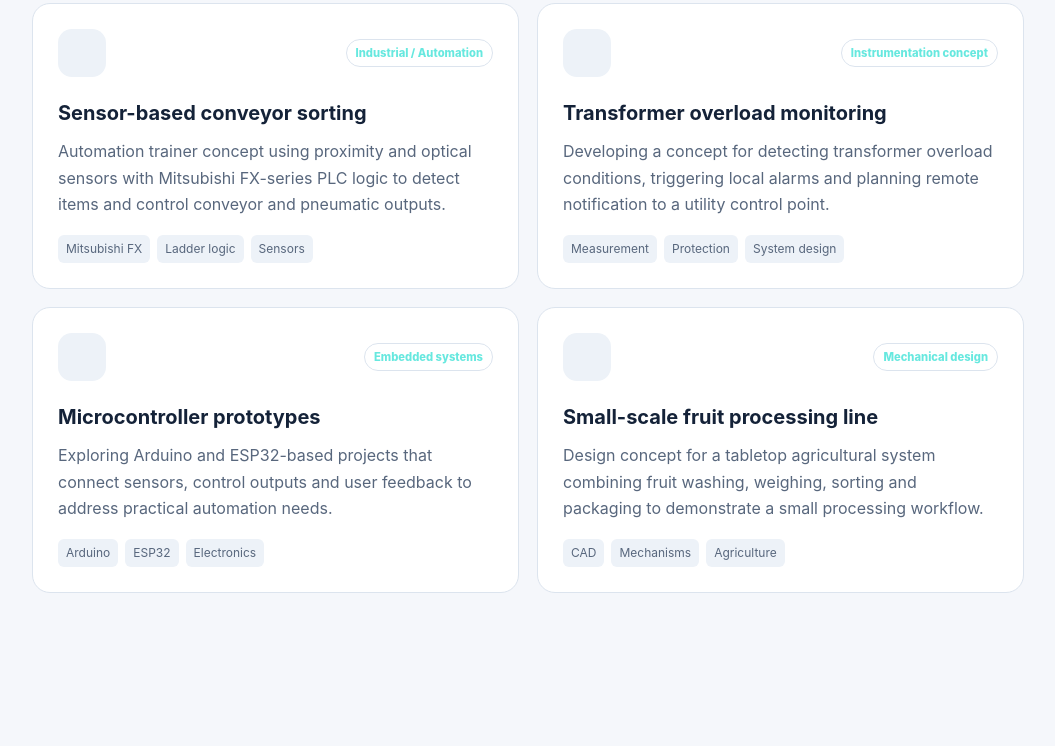
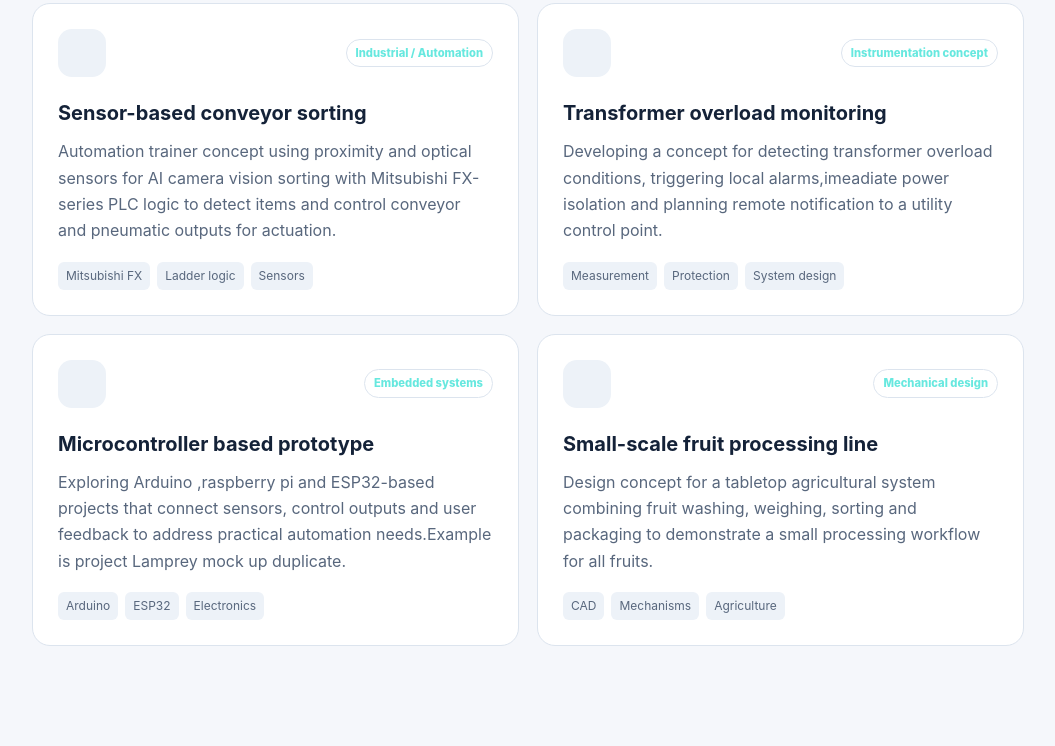
Before and after one commit to ramses9069/MUSILA-ARNOLD.github.io, a plain HTML site: page index.html in a window 1280 px wide. Shown: the part 1838-2584 px from the top of the page, without its empty margins (112-1167 px from the left). Drawn offline with Linux system fonts and the light colour scheme.

Commit message:
Update index.html

```diff
--- a/index.html
+++ b/index.html
@@ -119,7 +119,7 @@
   </header>
   <main>
     <section class="content reveal" id="about">
-      <div class="section-head"><div class="kicker">01 / About</div><h2>Engineering ideas into working systems.</h2><p class="lead">I am building my skills through technical study, hands-on experimentation and project documentation. I am interested in engineering roles and industrial attachment opportunities where I can learn, contribute and improve real systems.</p></div>
+      <div class="section-head"><div class="kicker">01 / About</div><h2>Engineering ideas into working systems.</h2><p class="lead">I am building my skills through technical study, hands-on experimentation and project documentation. I  and industrial attachment opportunities where I can learn, contribute and improve real systems.</p></div>
       <div class="about-grid">
         <article class="panel"><h3>What I focus on</h3><p class="lead">Connecting mechanical components, electrical circuits, sensors and control logic to solve practical problems. I value safe design, testing, troubleshooting and clear technical documentation.</p><div class="facts"><div class="fact"><strong>Automation</strong><span>PLC logic and sensors</span></div><div class="fact"><strong>Design</strong><span>CAD and prototyping</span></div><div class="fact"><strong>Electronics</strong><span>Microcontrollers and circuits</span></div><div class="fact"><strong>Maintenance</strong><span>Fault-finding principles</span></div></div></article>
         <article class="panel" id="skills"><h3>Technical toolkit</h3><p class="lead">Tools and areas I study or practise. Individual project pages should explain my exact contribution and experience level.</p><div class="skills"><span class="chip">Mitsubishi FX PLC</span><span class="chip">Ladder Logic</span><span class="chip">Arduino</span><span class="chip">ESP32</span><span class="chip">SolidWorks</span><span class="chip">AutoCAD</span><span class="chip">Sensors & Actuators</span><span class="chip">Electromechanical Systems</span><span class="chip">Robotics</span><span class="chip">Fault Diagnosis</span></div></article>
@@ -128,10 +128,10 @@
     <section class="content reveal" id="projects">
       <div class="section-head"><div class="kicker">02 / Selected work</div><h2>Projects & engineering concepts.</h2><p class="lead">A growing portfolio of practical builds and design concepts. Replace these summaries with your own photos, circuit diagrams, code, CAD renders and verified test results as they become available.</p></div>
       <div class="projects">
-        <article class="project"><div class="project-top"><div class="project-icon"></div><span class="status">Industrial / Automation</span></div><h3>Sensor-based conveyor sorting</h3><p>Automation trainer concept using proximity and optical sensors with Mitsubishi FX-series PLC logic to detect items and control conveyor and pneumatic outputs.</p><div class="tags"><span>Mitsubishi FX</span><span>Ladder logic</span><span>Sensors</span></div></article>
-        <article class="project"><div class="project-top"><div class="project-icon"></div><span class="status">Instrumentation concept</span></div><h3>Transformer overload monitoring</h3><p>Developing a concept for detecting transformer overload conditions, triggering local alarms and planning remote notification to a utility control point.</p><div class="tags"><span>Measurement</span><span>Protection</span><span>System design</span></div></article>
-        <article class="project"><div class="project-top"><div class="project-icon"></div><span class="status">Embedded systems</span></div><h3>Microcontroller prototypes</h3><p>Exploring Arduino and ESP32-based projects that connect sensors, control outputs and user feedback to address practical automation needs.</p><div class="tags"><span>Arduino</span><span>ESP32</span><span>Electronics</span></div></article>
-        <article class="project"><div class="project-top"><div class="project-icon"></div><span class="status">Mechanical design</span></div><h3>Small-scale fruit processing line</h3><p>Design concept for a tabletop agricultural system combining fruit washing, weighing, sorting and packaging to demonstrate a small processing workflow.</p><div class="tags"><span>CAD</span><span>Mechanisms</span><span>Agriculture</span></div></article>
+        <article class="project"><div class="project-top"><div class="project-icon"></div><span class="status">Industrial / Automation</span></div><h3>Sensor-based conveyor sorting</h3><p>Automation trainer concept using proximity and optical sensors for AI camera vision sorting with Mitsubishi FX-series PLC logic to detect items and control conveyor and pneumatic outputs for actuation.</p><div class="tags"><span>Mitsubishi FX</span><span>Ladder logic</span><span>Sensors</span></div></article>
+        <article class="project"><div class="project-top"><div class="project-icon"></div><span class="status">Instrumentation concept</span></div><h3>Transformer overload monitoring</h3><p>Developing a concept for detecting transformer overload conditions, triggering local alarms,imeadiate power isolation and planning remote notification to a utility control point.</p><div class="tags"><span>Measurement</span><span>Protection</span><span>System design</span></div></article>
+        <article class="project"><div class="project-top"><div class="project-icon"></div><span class="status">Embedded systems</span></div><h3>Microcontroller based prototype</h3><p>Exploring Arduino ,raspberry pi and ESP32-based projects that connect sensors, control outputs and user feedback to address practical automation needs.Example is project Lamprey mock up duplicate.</p><div class="tags"><span>Arduino</span><span>ESP32</span><span>Electronics</span></div></article>
+        <article class="project"><div class="project-top"><div class="project-icon"></div><span class="status">Mechanical design</span></div><h3>Small-scale fruit processing line</h3><p>Design concept for a tabletop agricultural system combining fruit washing, weighing, sorting and packaging to demonstrate a small processing workflow for all fruits.</p><div class="tags"><span>CAD</span><span>Mechanisms</span><span>Agriculture</span></div></article>
       </div>
     </section>
     <section class="content reveal" id="cv">
@@ -146,7 +146,7 @@
       </div>
     </section>
   </main>
-  <footer><span>© <span id="year">2026</span> Musila Arnold Mulili</span><span>Designed for engineering, learning and impact.</span></footer>
+  <footer><span>© <span id="year">2026</span> Musila Arnold Mulili</span><span>Designed for engineering works, learning and impact.</span></footer>
   <script>
     const progress = document.getElementById('progress');
     function updateProgress() {
```
